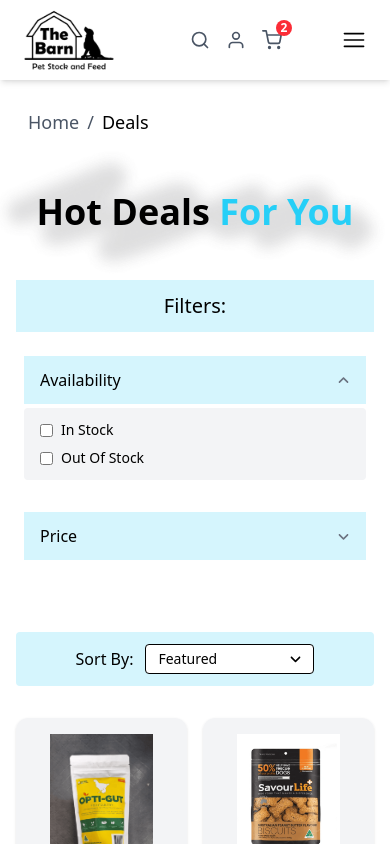
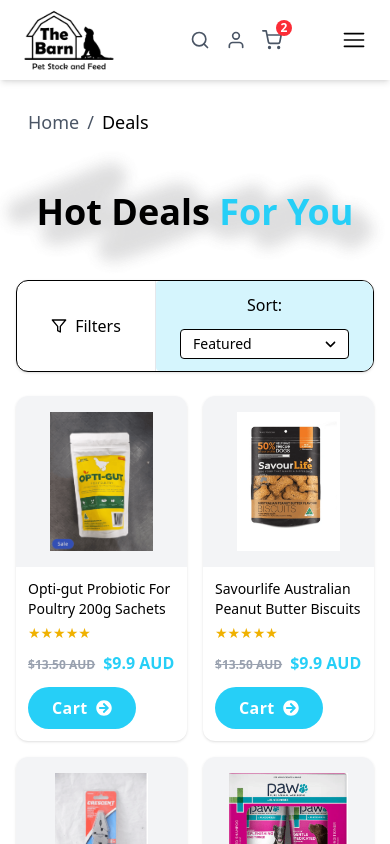
Before and after one commit to mediaclockdev/barn-next, a Next.js app: page /deals in a window 390 px wide. Shown: the top 844 px of the page. Built offline with nearby package versions, Linux system fonts and the light colour scheme.

Commit message:
Mobile Filter drawer added

```diff
--- a/app/shop/page.tsx
+++ b/app/shop/page.tsx
@@ -1,4 +1,3 @@
-import BreadCrumb from "@/src/components/misc/BreadCrumb";
 import ShopLayout from "@/src/components/shop/ShopLayout";
 import React from "react";
 
--- a/src/components/auth/ResetPasswordForm.tsx
+++ b/src/components/auth/ResetPasswordForm.tsx
@@ -3,6 +3,7 @@
 import React, { useState } from "react";
 import AuthInput from "../ui/AuthInput";
 import AuthButton from "../ui/AuthButton";
+import Link from "next/link";
 
 const ResetPasswordForm = () => {
   const [showPassword, setShowPassword] = useState(false);
@@ -48,7 +49,9 @@
         placeholder="******"
       />
 
-      <AuthButton text="Reset Password" />
+      <Link href={"/login"}>
+        <AuthButton text="Reset Password" />
+      </Link>
     </form>
   );
 };
--- a/src/components/cart/AddToCart.tsx
+++ b/src/components/cart/AddToCart.tsx
@@ -242,7 +242,7 @@
               />
             </div>
 
-            <div className="flex gap-10 flex-wrap p-2 lg:p-5 items-center justify-center">
+            <div className="flex mt-4 gap-5 flex-wrap p-2 lg:p-5 items-center justify-center">
               <Image
                 src={"/images/payment/pay1.svg"}
                 alt="Gpay"
--- a/src/components/deals/DealsLayout.tsx
+++ b/src/components/deals/DealsLayout.tsx
@@ -1,11 +1,18 @@
-import { dealsCardData, productCardData } from "@/src/data/Data";
+"use client";
+
+import { dealsCardData } from "@/src/data/Data";
 import TextHeader from "@/src/utils/TextHeader";
 import ProductCard from "../cards/ProductCard";
 import Filters from "../filters/Filters";
 import SortBy from "../filters/SortBy";
 import BreadCrumb from "../misc/BreadCrumb";
+import { useState } from "react";
+import { FiFilter } from "react-icons/fi";
+import MobileFiltersDrawer from "../shop/MobileFilterDrawer";
 
 const DealsLayout = () => {
+  const [openFilters, setOpenFilters] = useState(false);
+
   return (
     <section className="section !pt-2">
       <div className="container">
@@ -18,13 +25,33 @@
           center={true}
         />
 
-        <div className="grid grid-cols-1 lg:grid-cols-[260px_1fr] gap-10">
-          <aside className="rounded-lg h-fit">
+        <div className="grid grid-cols-1 lg:grid-cols-[260px_1fr] lg:gap-10">
+          <div className="lg:hidden mb-6">
+            <div className="flex border rounded-xl overflow-hidden bg-white shadow-sm">
+              <button
+                onClick={() => setOpenFilters(true)}
+                className="flex-1 flex items-center justify-center gap-2 py-3 text-base font-medium hover:bg-gray-50 transition"
+              >
+                <FiFilter size={16} />
+                Filters
+              </button>
+
+              <div className="w-px bg-gray-200" />
+
+              <div className="flex-1">
+                <SortBy />
+              </div>
+            </div>
+          </div>
+
+          <aside className="rounded-lg h-fit hidden lg:block">
             <Filters price={true} />
           </aside>
 
           <div>
-            <SortBy />
+            <div className="hidden lg:block">
+              <SortBy />
+            </div>
 
             <div className="grid grid-cols-2 md:grid-cols-3 gap-4 lg:gap-8">
               {dealsCardData.map((item) => {
@@ -43,6 +70,14 @@
             </div>
           </div>
         </div>
+        <div className="relative">
+          <MobileFiltersDrawer
+            open={openFilters}
+            onClose={() => setOpenFilters(false)}
+            isCategory={false}
+            isPrice={true}
+          />
+        </div>
       </div>
     </section>
   );
--- a/src/components/filters/Filters.tsx
+++ b/src/components/filters/Filters.tsx
@@ -5,7 +5,7 @@
 
 const Filters = ({ price = false }: { price: boolean }) => {
   const [openAvailability, setOpenAvailability] = useState(true);
-  const [openPrice, setOpenPrice] = useState(false);
+  const [openPrice, setOpenPrice] = useState(true);
 
   return (
     <div>
--- a/src/components/filters/SortBy.tsx
+++ b/src/components/filters/SortBy.tsx
@@ -4,12 +4,12 @@
 
 const SortBy = () => {
   return (
-    <div className="bg-primary-light px-6 py-3 rounded mb-8 flex justify-center items-center relative">
+    <div className="bg-primary-light px-6 py-3 rounded lg:mb-8 flex justify-center items-center relative">
       <div className="absolute right-10 bottom-1/2 hidden lg:block">
         <Image alt="Cat" src={"/images/catdog.png"} width={200} height={200} />
       </div>
-      <div className="flex items-center gap-3 text-sm">
-        <span className="text-base">Sort By:</span>
+      <div className="flex items-center flex-col lg:flex-row gap-3 text-sm">
+        <span className="text-base">Sort:</span>
 
         <div className="relative">
           <select className="border pl-3 pr-10 py-1 rounded bg-white appearance-none cursor-pointer">
--- a/src/components/landing/Hero.tsx
+++ b/src/components/landing/Hero.tsx
@@ -67,7 +67,7 @@
               {/* CONTENT */}
               <div className="container mx-auto px-6 flex flex-col lg:flex-row items-center justify-between gap-10">
                 <div className="flex-[1.4] text-center lg:text-left z-10 flex flex-col gap-8">
-                  <h1 className="text-6xl font-bold leading-12 lg:leading-16 text-gray-900">
+                  <h1 className="text-6xl font-bold leading-14 lg:leading-16 text-gray-900">
                     {slide.title}
                   </h1>
 
--- /dev/null
+++ b/src/components/shop/MobileFilterDrawer.tsx
@@ -0,0 +1,85 @@
+"use client";
+
+import { AnimatePresence, motion } from "framer-motion";
+import { IoClose } from "react-icons/io5";
+import Filters from "../filters/Filters";
+import CategoryFilter from "../filters/CategoryFilter";
+
+type Props = {
+  open: boolean;
+  onClose: () => void;
+  isPrice: boolean;
+  isCategory: boolean;
+};
+
+const MobileFiltersDrawer: React.FC<Props> = ({
+  open,
+  onClose,
+  isPrice,
+  isCategory,
+}) => {
+  return (
+    <AnimatePresence>
+      {open && (
+        <>
+          {/* Overlay */}
+          <motion.div
+            className="fixed inset-0 bg-black/30 backdrop-blur-[2px] z-40"
+            initial={{ opacity: 0 }}
+            animate={{ opacity: 1 }}
+            exit={{ opacity: 0 }}
+            onClick={onClose}
+          />
+
+          {/* Drawer */}
+          <motion.div
+            initial={{ x: "-100%" }}
+            animate={{ x: 0 }}
+            exit={{ x: "-100%" }}
+            transition={{ duration: 0.3 }}
+            className="fixed top-0 left-0 h-full w-[85%] max-w-85 bg-white z-50 shadow-[8px_0_30px_rgba(0,0,0,0.12)] flex flex-col"
+          >
+            {/* Header */}
+            <div className="flex justify-between items-center px-5 py-4 border-b border-gray-200">
+              <h3 className="text-2xl font-semibold tracking-wide">Filters</h3>
+
+              <button
+                onClick={onClose}
+                className="rounded-full hover:bg-gray-100 transition cursor-pointer"
+              >
+                <IoClose size={25} />
+              </button>
+            </div>
+
+            {/* Filters */}
+            <div className="flex-1 overflow-y-auto px-3 py-6 space-y-8">
+              <Filters price={isPrice} />
+              {isCategory && <CategoryFilter />}
+            </div>
+
+            {/* Buttons */}
+            <div className="border-t p-4 flex gap-3 bg-white border-gray-200">
+              <button
+                className="flex-1 border border-gray-300 py-2.5 rounded-lg text-sm font-medium hover:bg-gray-50 transition"
+                onClick={() => {
+                  console.log("clear filters");
+                }}
+              >
+                Clear
+              </button>
+
+              <button
+                className="flex-1 bg-primary text-white py-2.5 rounded-lg text-sm font-semibold shadow-sm hover:opacity-90 transition"
+                onClick={onClose}
+              >
+                Apply Filters
+              </button>
+            </div>
+          </motion.div>
+        </>
+      )}
+    </AnimatePresence>
+  );
+};
+
+export default MobileFiltersDrawer;
--- a/src/components/shop/ShopLayout.tsx
+++ b/src/components/shop/ShopLayout.tsx
@@ -1,3 +1,6 @@
+"use client";
+
+import { useState } from "react";
 import { productCardData } from "@/src/data/Data";
 import TextHeader from "@/src/utils/TextHeader";
 import ProductCard from "../cards/ProductCard";
@@ -5,8 +8,12 @@
 import CategoryFilter from "../filters/CategoryFilter";
 import Filters from "../filters/Filters";
 import BreadCrumb from "../misc/BreadCrumb";
+import MobileFiltersDrawer from "./MobileFilterDrawer";
+import { FiFilter } from "react-icons/fi";
 
 const ShopLayout = () => {
+  const [openFilters, setOpenFilters] = useState(false);
+
   return (
     <section className="section !pt-2">
       <div className="container">
@@ -20,15 +27,37 @@
           isGrid={false}
         />
 
-        <div className="grid grid-cols-1 lg:grid-cols-[260px_1fr] gap-10">
-          <aside className="rounded-lg h-fit">
+        {/* Mobile Controls */}
+        <div className="lg:hidden mb-6">
+          <div className="flex border rounded-xl overflow-hidden bg-white shadow-sm">
+            <button
+              onClick={() => setOpenFilters(true)}
+              className="flex-1 flex items-center justify-center gap-2 py-3 text-base font-medium hover:bg-gray-50 transition"
+            >
+              <FiFilter size={18} />
+              Filters
+            </button>
+
+            <div className="w-px bg-gray-200" />
+
+            <div className="flex-1">
+              <SortBy />
+            </div>
+          </div>
+        </div>
+
+        <div className="grid grid-cols-1 lg:grid-cols-[260px_1fr] lg:gap-10">
+          {/* Sidebar (Desktop Only) */}
+          <aside className="hidden lg:block rounded-lg h-fit">
             <Filters price={false} />
-
             <CategoryFilter />
           </aside>
 
+          {/* Products */}
           <div>
-            <SortBy />
+            <div className="hidden lg:block">
+              <SortBy />
+            </div>
 
             <div className="grid grid-cols-2 md:grid-cols-3 gap-4 lg:gap-8">
               {productCardData.map((item) => (
@@ -44,6 +73,15 @@
             </div>
           </div>
         </div>
+
+        <div className="relative">
+          <MobileFiltersDrawer
+            open={openFilters}
+            onClose={() => setOpenFilters(false)}
+            isCategory={true}
+            isPrice={false}
+          />
+        </div>
       </div>
     </section>
   );
--- a/src/layout/Header.tsx
+++ b/src/layout/Header.tsx
@@ -65,7 +65,7 @@
     <>
       <header
         ref={headerRef}
-        className={`w-full shadow-md bg-white sticky top-0 z-50 transition-all duration-300 ${direction === 1 ? "-translate-y-full" : "translate-y-0"}`}
+        className={`w-full shadow-md bg-white sticky top-0 z-40 transition-all duration-300 ${direction === 1 ? "-translate-y-full" : "translate-y-0"}`}
       >
         <div className="container mx-auto px-6 h-20 flex items-center justify-between">
           <div className="flex items-center gap-2">
```
